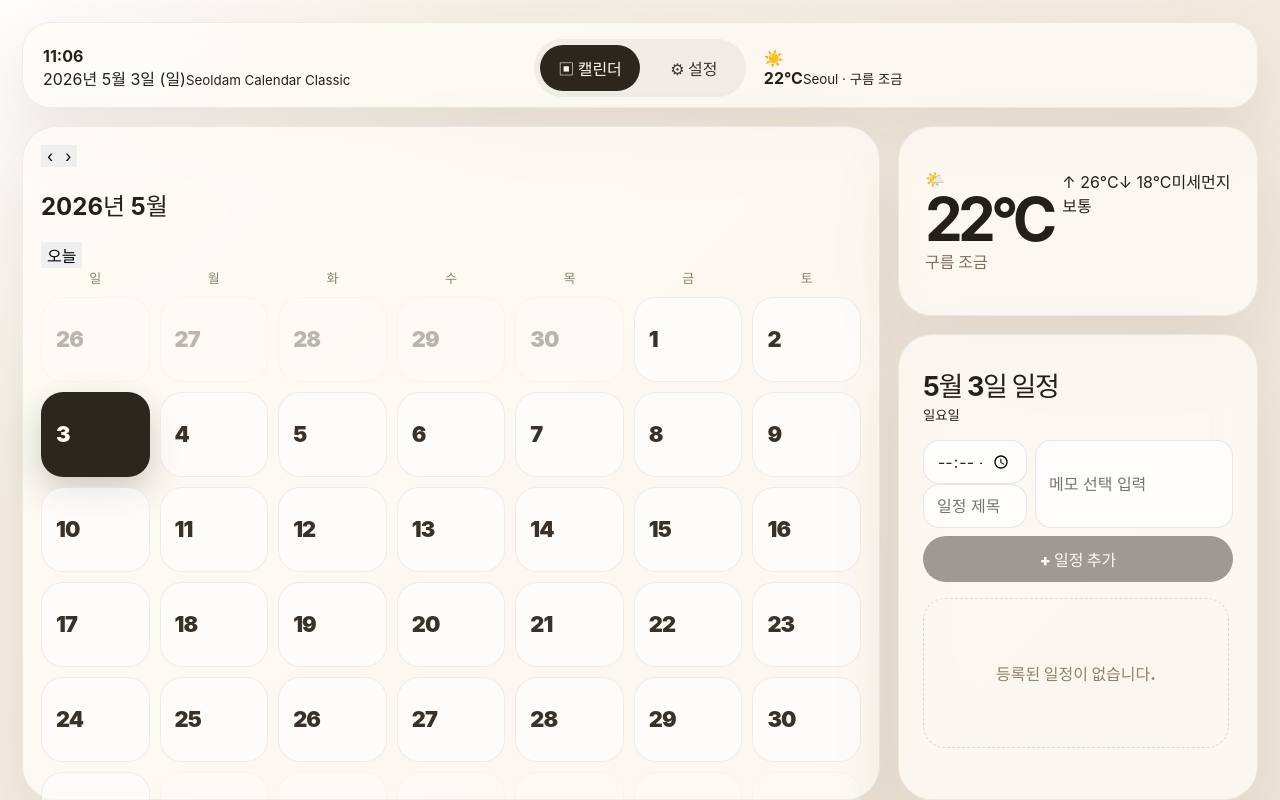
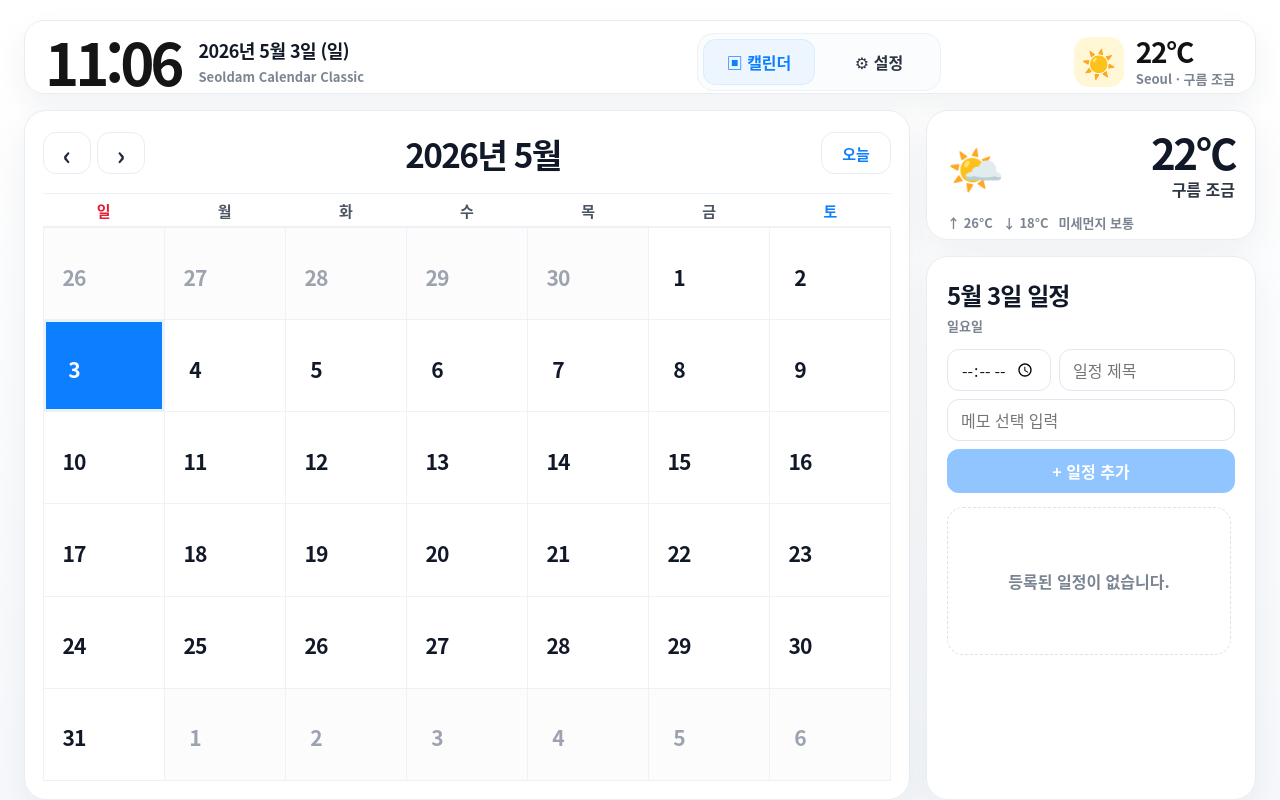
Before and after one commit to NokMyo/Calendar, a React (Vite) app: page / in a window 1280 px wide. Built offline with nearby package versions, Linux system fonts and the light colour scheme.

Commit message:
Restyle app to match reference calendar UI

```diff
--- a/src/styles/app.css
+++ b/src/styles/app.css
@@ -1,7 +1,7 @@
 :root {
-  color: #241f19;
-  background: #f5f0e8;
-  font-family: Inter, ui-sans-serif, system-ui, -apple-system, BlinkMacSystemFont, "Segoe UI", sans-serif;
+  color: #151515;
+  background: #f7f8fb;
+  font-family: "Noto Sans CJK KR", "Noto Sans KR", "Apple SD Gothic Neo", "Malgun Gothic", "Segoe UI", ui-sans-serif, system-ui, sans-serif;
   font-synthesis: none;
   text-rendering: optimizeLegibility;
   -webkit-font-smoothing: antialiased;
@@ -15,9 +15,7 @@ body {
   margin: 0;
   min-width: 1024px;
   min-height: 600px;
-  background:
-    radial-gradient(circle at 0% 0%, rgba(255, 255, 255, 0.9), transparent 34%),
-    linear-gradient(135deg, #f7f1e8 0%, #efe6da 100%);
+  background: #f7f8fb;
 }
 
 button,
@@ -34,138 +32,166 @@ button {
 .app-shell {
   width: 100vw;
   height: 100vh;
-  padding: 22px;
+  padding: 20px 24px;
   overflow: hidden;
+  background: linear-gradient(180deg, #ffffff 0%, #f6f8fb 100%);
 }
 
 .top-bar {
   display: grid;
-  grid-template-columns: 1fr auto 1fr;
+  grid-template-columns: 1fr auto 270px;
+  align-items: center;
+  gap: 24px;
+  height: 74px;
+  margin-bottom: 16px;
+  padding: 12px 20px;
+  border: 1px solid #e9edf2;
+  border-radius: 20px;
+  background: rgba(255, 255, 255, 0.94);
+  box-shadow: 0 12px 30px rgba(31, 44, 62, 0.06);
+}
+
+.time-cluster {
+  display: flex;
   align-items: center;
   gap: 18px;
-  height: 86px;
-  margin-bottom: 18px;
-  padding: 16px 20px;
-  border: 1px solid rgba(66, 54, 42, 0.08);
-  border-radius: 28px;
-  background: rgba(255, 252, 247, 0.72);
-  box-shadow: 0 24px 60px rgba(80, 62, 42, 0.1);
-  backdrop-filter: blur(18px);
+  min-width: 0;
 }
 
-.brand-block h1,
-.clock-block strong,
-.weather-card h2,
-.event-panel h2,
-.settings-card h2 {
-  margin: 0;
+.time-cluster > strong {
+  font-size: clamp(42px, 5vw, 58px);
+  line-height: 0.92;
+  letter-spacing: -0.07em;
 }
 
-.brand-block h1 {
-  margin-top: 3px;
-  font-size: clamp(30px, 3.1vw, 44px);
-  letter-spacing: -0.05em;
+.time-cluster span {
+  display: block;
+  color: #111827;
+  font-size: 18px;
+  font-weight: 800;
+  letter-spacing: -0.03em;
 }
 
-.eyebrow {
-  display: inline-flex;
-  color: #8f806f;
-  font-size: 12px;
+.time-cluster small,
+.mini-weather small,
+.panel-heading small {
+  display: block;
+  margin-top: 4px;
+  color: #7b8491;
+  font-size: 13px;
   font-weight: 700;
-  letter-spacing: 0.12em;
-  text-transform: uppercase;
 }
 
 .top-nav {
   display: flex;
   gap: 8px;
-  padding: 6px;
-  border-radius: 999px;
-  background: rgba(46, 39, 32, 0.06);
-}
-
-.top-nav button,
-.calendar-toolbar button,
-.event-form button,
-.settings-card button {
-  border-radius: 999px;
-  color: #3c3328;
-  background: transparent;
-  transition: 160ms ease;
+  padding: 5px;
+  border: 1px solid #eef1f5;
+  border-radius: 16px;
+  background: #fbfcfe;
 }
 
 .top-nav button {
-  min-width: 92px;
-  padding: 11px 18px;
-  font-weight: 800;
+  min-width: 112px;
+  min-height: 46px;
+  padding: 0 18px;
+  border-radius: 13px;
+  color: #2b3441;
+  background: transparent;
+  font-size: 16px;
+  font-weight: 850;
 }
 
-.top-nav button.active,
-.top-nav button:hover,
-.calendar-toolbar button:hover,
-.event-form button,
-.settings-card button:hover {
-  background: #2d261f;
-  color: #fffaf2;
+.top-nav button.active {
+  color: #0b7fff;
+  background: #edf6ff;
+  box-shadow: inset 0 0 0 1px rgba(11, 127, 255, 0.08);
 }
 
-.clock-block {
-  justify-self: end;
-  text-align: right;
+.mini-weather {
+  display: flex;
+  align-items: center;
+  justify-content: flex-end;
+  gap: 12px;
 }
 
-.clock-block strong {
-  display: block;
-  font-size: clamp(34px, 4vw, 54px);
-  line-height: 0.9;
-  letter-spacing: -0.06em;
+.weather-icon {
+  display: grid;
+  width: 50px;
+  height: 50px;
+  place-items: center;
+  border-radius: 15px;
+  background: #fff7d6;
+  font-size: 28px;
 }
 
-.clock-block span {
+.mini-weather strong {
   display: block;
-  margin-top: 8px;
-  color: #8f806f;
-  font-weight: 700;
+  color: #121212;
+  font-size: 28px;
+  line-height: 1;
+  letter-spacing: -0.05em;
 }
 
 .calendar-layout {
   display: grid;
-  grid-template-columns: minmax(0, 1fr) 360px;
-  gap: 18px;
-  height: calc(100vh - 126px);
+  grid-template-columns: minmax(0, 1fr) 330px;
+  gap: 16px;
+  height: calc(100vh - 110px);
 }
 
 .calendar-card,
 .side-panel > section,
 .settings-card {
-  border: 1px solid rgba(66, 54, 42, 0.08);
-  border-radius: 34px;
-  background: rgba(255, 252, 247, 0.74);
-  box-shadow: 0 28px 70px rgba(80, 62, 42, 0.11);
-  backdrop-filter: blur(18px);
+  border: 1px solid #e8edf3;
+  border-radius: 22px;
+  background: rgba(255, 255, 255, 0.96);
+  box-shadow: 0 14px 34px rgba(31, 44, 62, 0.06);
 }
 
 .calendar-card {
   min-width: 0;
-  padding: 18px;
+  padding: 16px 18px 18px;
 }
 
-.calendar-toolbar {
-  display: flex;
-  justify-content: flex-end;
-  gap: 8px;
-  margin-bottom: 16px;
+.calendar-header {
+  display: grid;
+  grid-template-columns: auto 1fr auto;
+  align-items: center;
+  gap: 12px;
+  height: 52px;
+  margin-bottom: 14px;
 }
 
-.calendar-toolbar button {
-  padding: 10px 15px;
-  color: #5d5145;
-  background: rgba(46, 39, 32, 0.06);
-  font-weight: 800;
+.calendar-header h1 {
+  margin: 0;
+  color: #111827;
+  text-align: center;
+  font-size: clamp(28px, 2.6vw, 36px);
+  letter-spacing: -0.05em;
 }
 
-.calendar-toolbar .today-button {
-  background: #fff9f0;
+.month-control {
+  display: flex;
+  gap: 6px;
+}
+
+.month-control button,
+.today-button {
+  min-width: 48px;
+  height: 42px;
+  border: 1px solid #e8edf3;
+  border-radius: 13px;
+  color: #1e293b;
+  background: #ffffff;
+  font-size: 26px;
+  font-weight: 900;
+}
+
+.today-button {
+  min-width: 70px;
+  color: #0b7fff;
+  font-size: 15px;
 }
 
 .weekday-grid,
@@ -175,155 +201,184 @@ button {
 }
 
 .weekday-grid {
-  gap: 10px;
-  margin-bottom: 10px;
-  color: #8f806f;
-  font-size: 13px;
+  height: 34px;
+  align-items: center;
+  border-top: 1px solid #eef2f6;
+  border-bottom: 1px solid #eef2f6;
+  color: #4b5563;
+  font-size: 15px;
   font-weight: 900;
   text-align: center;
 }
 
+.weekday-grid div:first-child {
+  color: #e71d36;
+}
+
+.weekday-grid div:last-child {
+  color: #0b7fff;
+}
+
 .month-grid {
-  gap: 10px;
-  height: calc(100% - 76px);
+  height: calc(100% - 100px);
+  border-left: 1px solid #eef2f6;
+  border-top: 1px solid #eef2f6;
 }
 
 .day-cell {
   position: relative;
-  min-height: 70px;
-  padding: 14px;
-  border: 1px solid rgba(66, 54, 42, 0.08);
-  border-radius: 22px;
-  color: #3a3128;
-  background: rgba(255, 255, 255, 0.52);
+  min-height: 74px;
+  padding: 14px 14px 8px;
+  border-right: 1px solid #eef2f6;
+  border-bottom: 1px solid #eef2f6;
+  color: #111827;
+  background: #ffffff;
   text-align: left;
-  transition: 150ms ease;
+  transition: background 150ms ease, box-shadow 150ms ease;
 }
 
 .day-cell:hover {
-  transform: translateY(-1px);
-  background: rgba(255, 255, 255, 0.86);
+  background: #f8fbff;
 }
 
 .day-cell.muted {
-  opacity: 0.34;
+  color: #9ca3af;
+  background: #fcfcfd;
 }
 
 .day-cell.today {
-  border-color: rgba(42, 35, 28, 0.28);
+  background: #f7fbff;
 }
 
 .day-cell.selected {
-  color: #fffaf2;
-  background: #2d261f;
-  box-shadow: 0 14px 34px rgba(45, 38, 31, 0.22);
+  color: #ffffff;
+  background: #0b7fff;
+  box-shadow: inset 0 0 0 2px rgba(255, 255, 255, 0.9);
 }
 
 .day-number {
-  font-size: clamp(18px, 1.7vw, 26px);
-  font-weight: 900;
-  letter-spacing: -0.04em;
+  display: inline-grid;
+  min-width: 32px;
+  height: 32px;
+  place-items: center;
+  border-radius: 999px;
+  font-size: clamp(20px, 1.65vw, 27px);
+  font-weight: 850;
+  letter-spacing: -0.05em;
 }
 
-.event-count {
+.day-cell.today:not(.selected) .day-number {
+  color: #ffffff;
+  background: #0b7fff;
+}
+
+.event-dot {
   position: absolute;
-  right: 12px;
-  bottom: 12px;
-  display: grid;
-  min-width: 28px;
-  height: 28px;
-  place-items: center;
+  left: 16px;
+  bottom: 13px;
+  width: 8px;
+  height: 8px;
   border-radius: 999px;
-  color: #2d261f;
-  background: #f2d28b;
-  font-size: 13px;
-  font-weight: 900;
+  background: currentColor;
 }
 
 .side-panel {
   display: grid;
-  grid-template-rows: 190px minmax(0, 1fr);
-  gap: 18px;
+  grid-template-rows: 130px minmax(0, 1fr);
+  gap: 16px;
   min-height: 0;
 }
 
 .weather-card {
   display: grid;
-  grid-template-columns: 1fr auto;
-  align-content: center;
-  gap: 10px;
-  padding: 26px;
+  grid-template-columns: 1fr;
+  gap: 12px;
+  padding: 20px;
 }
 
-.weather-card strong {
-  font-size: 60px;
-  line-height: 1;
-  letter-spacing: -0.08em;
+.weather-main {
+  display: flex;
+  align-items: center;
+  justify-content: space-between;
+  gap: 12px;
 }
 
-.weather-card h2 {
-  margin-top: 8px;
-  font-size: 28px;
-  letter-spacing: -0.05em;
+.weather-emoji {
+  font-size: 46px;
 }
 
-.weather-card p {
-  grid-column: 1 / -1;
-  margin: 0;
-  color: #7d6f5f;
-  font-weight: 700;
+.weather-main strong {
+  display: block;
+  color: #111827;
+  text-align: right;
+  font-size: 42px;
+  line-height: 1;
+  letter-spacing: -0.06em;
+}
+
+.weather-main p {
+  margin: 4px 0 0;
+  color: #303846;
+  text-align: right;
+  font-weight: 850;
+}
+
+.weather-meta {
+  display: flex;
+  gap: 10px;
+  color: #7b8491;
+  font-size: 13px;
+  font-weight: 750;
 }
 
 .event-panel {
   display: flex;
   min-height: 0;
   flex-direction: column;
-  padding: 24px;
+  padding: 20px;
 }
 
 .panel-heading {
-  display: flex;
-  align-items: flex-start;
-  justify-content: space-between;
-  gap: 16px;
-  margin-bottom: 16px;
+  margin-bottom: 14px;
 }
 
-.event-panel h2 {
-  margin-top: 6px;
-  font-size: 27px;
-  letter-spacing: -0.05em;
+.panel-heading h2 {
+  margin: 0;
+  color: #111827;
+  font-size: 24px;
+  letter-spacing: -0.04em;
 }
 
 .event-form {
   display: grid;
+  gap: 8px;
+  margin-bottom: 14px;
+}
+
+.form-row {
+  display: grid;
   grid-template-columns: 104px 1fr;
   gap: 8px;
-  margin-bottom: 16px;
 }
 
 .event-form input,
 .settings-card input,
 .settings-card select {
   width: 100%;
-  min-height: 44px;
-  border: 1px solid rgba(66, 54, 42, 0.12);
-  border-radius: 16px;
+  min-height: 42px;
+  border: 1px solid #e1e7ef;
+  border-radius: 12px;
   outline: none;
   padding: 0 13px;
-  color: #2d261f;
-  background: rgba(255, 255, 255, 0.78);
-}
-
-.event-form input:nth-of-type(3) {
-  grid-column: 1 / -1;
+  color: #111827;
+  background: #ffffff;
 }
 
 .event-form button {
-  grid-column: 1 / -1;
-  min-height: 46px;
-  background: #2d261f;
-  color: #fffaf2;
+  min-height: 44px;
+  border-radius: 12px;
+  color: #ffffff;
+  background: #0b7fff;
   font-weight: 900;
 }
 
@@ -341,58 +396,80 @@ button {
 
 .event-item {
   display: grid;
-  grid-template-columns: 1fr auto;
-  gap: 12px;
-  padding: 14px;
-  border: 1px solid rgba(66, 54, 42, 0.08);
-  border-radius: 20px;
-  background: rgba(255, 255, 255, 0.62);
+  grid-template-columns: 12px 1fr auto;
+  gap: 10px;
+  padding: 13px 0;
+  border-top: 1px solid #edf1f5;
+}
+
+.event-marker {
+  width: 8px;
+  height: 8px;
+  margin-top: 8px;
+  border-radius: 999px;
+  background: #0b7fff;
 }
 
 .event-item time {
-  color: #9a7d48;
-  font-size: 13px;
-  font-weight: 900;
+  color: #111827;
+  font-size: 14px;
+  font-weight: 850;
 }
 
 .event-item h3 {
   margin: 4px 0 0;
-  font-size: 17px;
-  letter-spacing: -0.03em;
+  color: #111827;
+  font-size: 16px;
+  letter-spacing: -0.02em;
 }
 
 .event-item p {
-  margin: 5px 0 0;
-  color: #766858;
-  font-size: 14px;
-  font-weight: 600;
+  margin: 4px 0 0;
+  color: #7b8491;
+  font-size: 13px;
+  font-weight: 650;
 }
 
 .event-item button {
   align-self: start;
-  padding: 7px 10px;
+  min-width: 48px;
+  min-height: 32px;
   border-radius: 999px;
-  color: #87614c;
-  background: rgba(135, 97, 76, 0.1);
+  color: #6b7280;
+  background: #f2f5f8;
   font-size: 12px;
-  font-weight: 900;
+  font-weight: 850;
 }
 
 .empty-state {
   display: grid;
-  min-height: 150px;
+  min-height: 148px;
   place-items: center;
-  border: 1px dashed rgba(66, 54, 42, 0.16);
-  border-radius: 22px;
-  color: #8f806f;
+  border: 1px dashed #dce3eb;
+  border-radius: 16px;
+  color: #7b8491;
+  font-weight: 800;
+}
+
+.error-toast {
+  position: fixed;
+  left: 50%;
+  top: 14px;
+  z-index: 20;
+  transform: translateX(-50%);
+  padding: 10px 16px;
+  border-radius: 999px;
+  color: #b42318;
+  background: #fff2f0;
+  box-shadow: 0 10px 28px rgba(180, 35, 24, 0.12);
   font-weight: 800;
 }
 
 .settings-layout {
   display: grid;
   grid-template-columns: repeat(2, minmax(0, 1fr));
-  gap: 18px;
-  height: calc(100vh - 126px);
+  gap: 16px;
+  height: calc(100vh - 110px);
 }
 
 .settings-card {
@@ -400,43 +477,61 @@ button {
   flex-direction: column;
   justify-content: center;
   gap: 18px;
-  padding: 32px;
+  padding: 30px;
 }
 
 .settings-card h2 {
-  font-size: 32px;
-  letter-spacing: -0.05em;
+  margin: 0;
+  color: #111827;
+  font-size: 30px;
+  letter-spacing: -0.04em;
+}
+
+.eyebrow {
+  display: inline-flex;
+  color: #7b8491;
+  font-size: 12px;
+  font-weight: 850;
+  letter-spacing: 0.12em;
+  text-transform: uppercase;
 }
 
 .settings-card label {
   display: grid;
   gap: 9px;
-  color: #685b4d;
-  font-weight: 900;
+  color: #4b5563;
+  font-weight: 850;
 }
 
 .settings-card button {
   width: fit-content;
-  padding: 12px 18px;
-  background: rgba(46, 39, 32, 0.08);
-  font-weight: 900;
+  min-height: 42px;
+  padding: 0 16px;
+  border-radius: 12px;
+  background: #eef3f8;
+  color: #111827;
+  font-weight: 850;
 }
 
 .danger-zone button:last-child {
-  color: #fffaf2;
-  background: #7c2f26;
+  color: #ffffff;
+  background: #e5484d;
 }
 
 @media (max-width: 1180px) {
   .calendar-layout {
-    grid-template-columns: minmax(0, 1fr) 320px;
+    grid-template-columns: minmax(0, 1fr) 300px;
   }
 
   .app-shell {
-    padding: 16px;
+    padding: 14px;
   }
 
   .top-bar {
-    height: 78px;
+    grid-template-columns: 1fr auto;
+  }
+
+  .mini-weather {
+    display: none;
   }
 }
```
